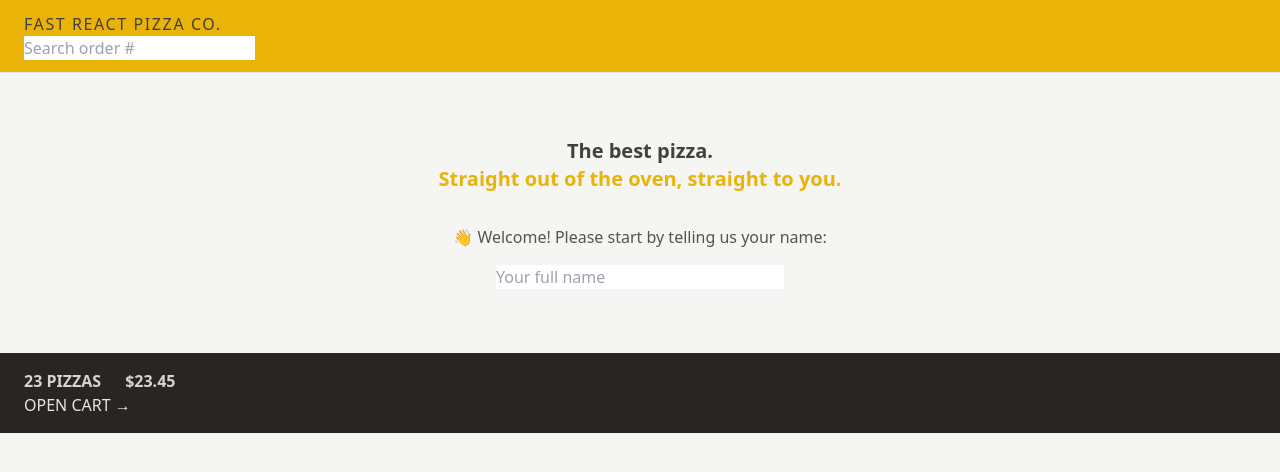
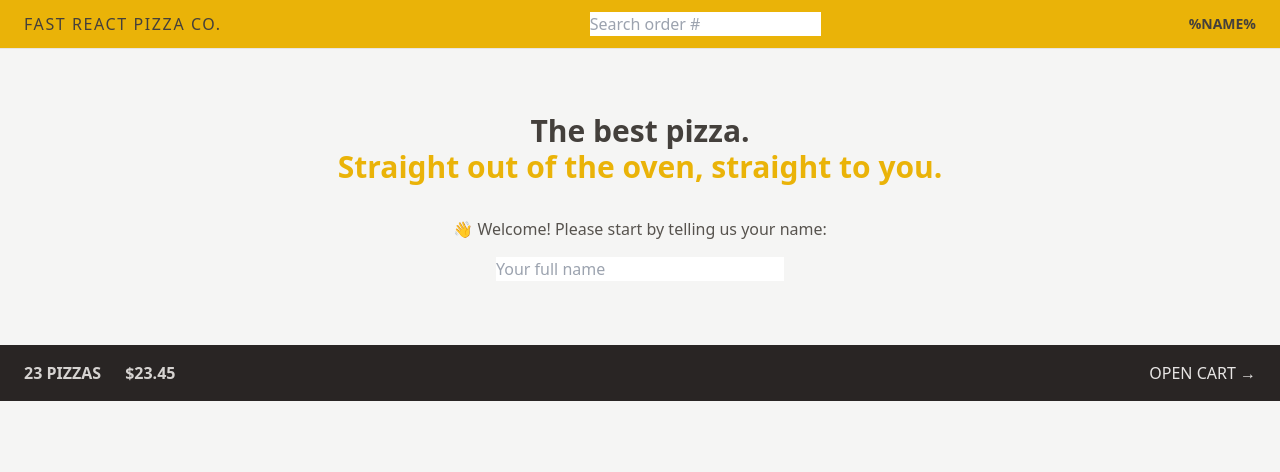
Before and after one commit to JeranSalcedo/fast-react-pizza, a React (Vite) app: page / in a window 1280 px wide. Shown: the top 472 px of the page. Built offline with nearby package versions, Linux system fonts and the light colour scheme.

Commit message:
added flexbox styling

```diff
--- a/src/features/cart/CartOverview.jsx
+++ b/src/features/cart/CartOverview.jsx
@@ -2,7 +2,7 @@
 
 const CartOverview = () => {
 	return (
-		<div className="bg-stone-800 px-4 py-4 text-sm uppercase text-stone-200 sm:px-6 md:text-base">
+		<div className="flex items-center justify-between bg-stone-800 px-4 py-4 text-sm uppercase text-stone-200 sm:px-6 md:text-base">
 			<p className="space-x-4 font-semibold text-stone-300 sm:space-x-6">
 				<span>23 pizzas</span>
 				<span>$23.45</span>
--- a/src/features/user/Username.jsx
+++ b/src/features/user/Username.jsx
@@ -1,5 +1,5 @@
 const Username = () => {
-	return <div className="hidden text-sm font-semibold">%NAME%</div>;
+	return <div className="hidden text-sm font-semibold md:block">%NAME%</div>;
 };
 
 export default Username;
--- a/src/ui/Header.jsx
+++ b/src/ui/Header.jsx
@@ -5,7 +5,7 @@
 
 const Header = () => {
 	return (
-		<header className="border-b border-stone-200 bg-yellow-500 px-4 py-3 uppercase sm:px-6">
+		<header className="flex items-center justify-between border-b border-stone-200 bg-yellow-500 px-4 py-3 uppercase sm:px-6">
 			<Link to="/" className="tracking-widest">
 				Fast React Pizza Co.
 			</Link>
--- a/src/ui/Home.jsx
+++ b/src/ui/Home.jsx
@@ -2,8 +2,8 @@
 
 const Home = () => {
 	return (
-		<div className="my-10 text-center sm:my-16">
-			<h1 className="mb-8 text-xl font-semibold text-stone-700">
+		<div className="my-10 px-4 text-center sm:my-16">
+			<h1 className="mb-8 text-xl font-semibold text-stone-700 md:text-3xl">
 				The best pizza.
 				<br />
 				<span className="text-yellow-500">
```
